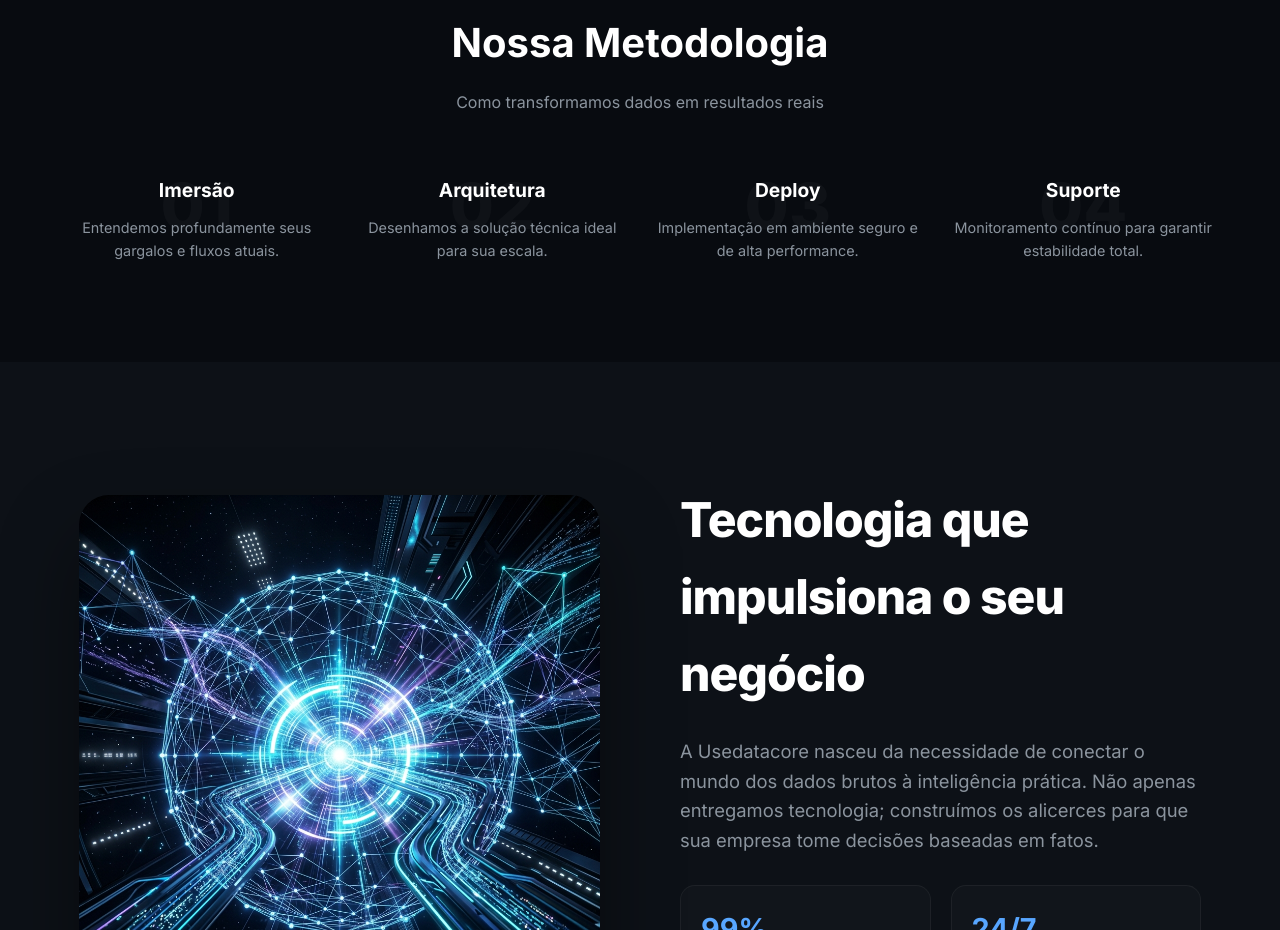
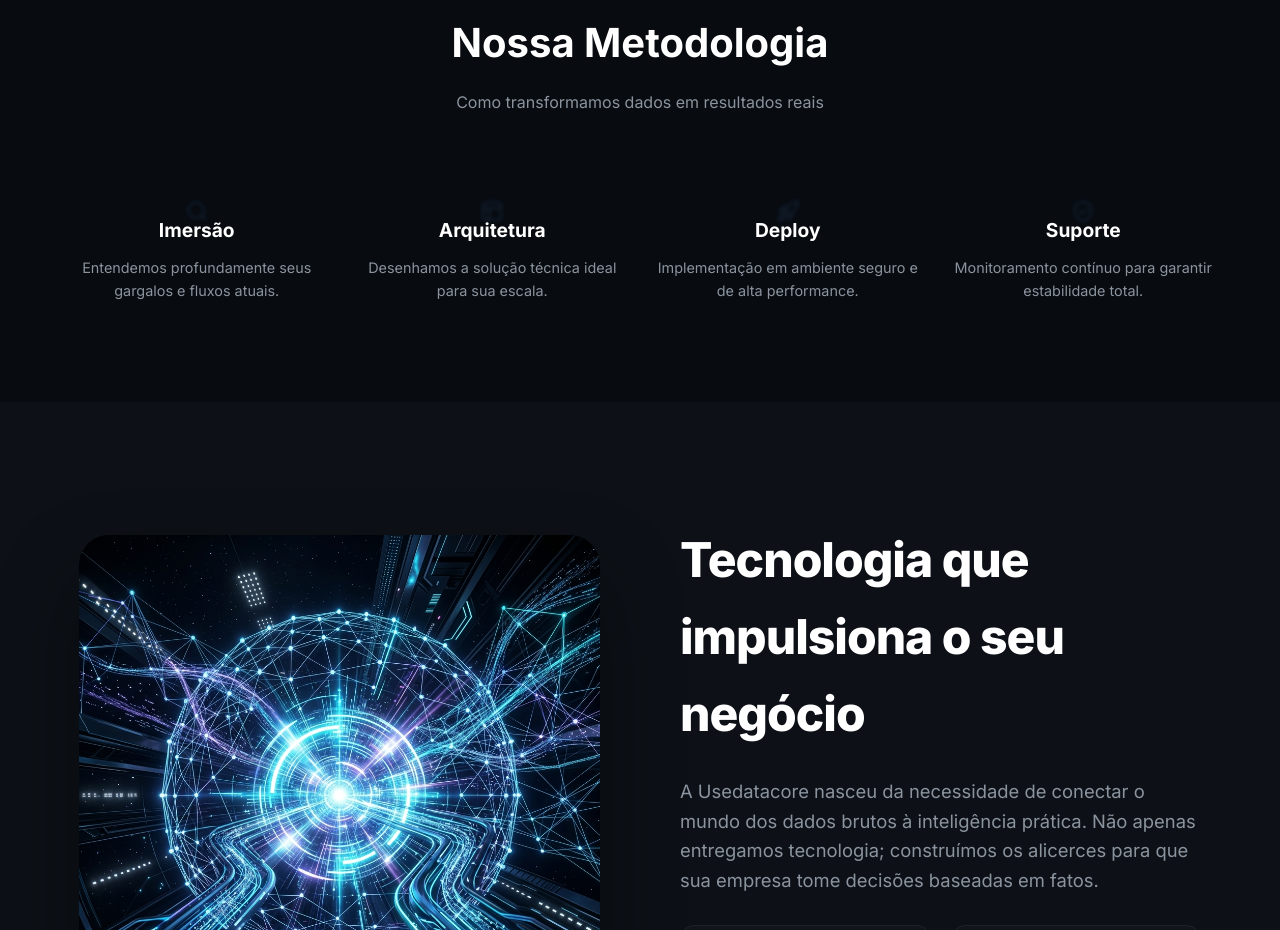
Before and after one commit to zprado/usedatacore, a plain HTML site: page index.html in a window 1280 px wide. Shown: the part 1560-2490 px from the top of the page. Drawn offline with nearby package versions, Linux system fonts and the light colour scheme.

Commit message:
UI: Ícones flutuantes na Metodologia

```diff
--- a/index.html
+++ b/index.html
@@ -314,20 +314,28 @@
             position: relative;
         }
 
-        .process-number {
-            font-size: 4rem;
-            font-weight: 900;
-            color: rgba(255, 255, 255, 0.03);
+        .process-icon {
+            font-size: 5rem;
+            color: var(--primary);
             position: absolute;
-            top: -20px;
+            top: -30px;
             left: 50%;
             transform: translateX(-50%);
             z-index: 1;
+            opacity: 0.15;
+            filter: blur(2px);
+            animation: float 4s ease-in-out infinite;
+        }
+
+        @keyframes float {
+            0%, 100% { transform: translateX(-50%) translateY(0); }
+            50% { transform: translateX(-50%) translateY(-15px); }
         }
 
         .process-content {
             position: relative;
             z-index: 2;
+            padding-top: 40px;
         }
 
         .process-content h4 { color: #fff; margin-bottom: 10px; font-size: 1.2rem; }
@@ -527,28 +535,28 @@
         </div>
         <div class="process-grid">
             <div class="process-item" data-aos="fade-up" data-aos-delay="100">
-                <span class="process-number">01</span>
+                <div class="process-icon"><i data-lucide="search"></i></div>
                 <div class="process-content">
                     <h4>Imersão</h4>
                     <p>Entendemos profundamente seus gargalos e fluxos atuais.</p>
                 </div>
             </div>
             <div class="process-item" data-aos="fade-up" data-aos-delay="200">
-                <span class="process-number">02</span>
+                <div class="process-icon"><i data-lucide="layout"></i></div>
                 <div class="process-content">
                     <h4>Arquitetura</h4>
                     <p>Desenhamos a solução técnica ideal para sua escala.</p>
                 </div>
             </div>
             <div class="process-item" data-aos="fade-up" data-aos-delay="300">
-                <span class="process-number">03</span>
+                <div class="process-icon"><i data-lucide="rocket"></i></div>
                 <div class="process-content">
                     <h4>Deploy</h4>
                     <p>Implementação em ambiente seguro e de alta performance.</p>
                 </div>
             </div>
             <div class="process-item" data-aos="fade-up" data-aos-delay="400">
-                <span class="process-number">04</span>
+                <div class="process-icon"><i data-lucide="shield-check"></i></div>
                 <div class="process-content">
                     <h4>Suporte</h4>
                     <p>Monitoramento contínuo para garantir estabilidade total.</p>
```
